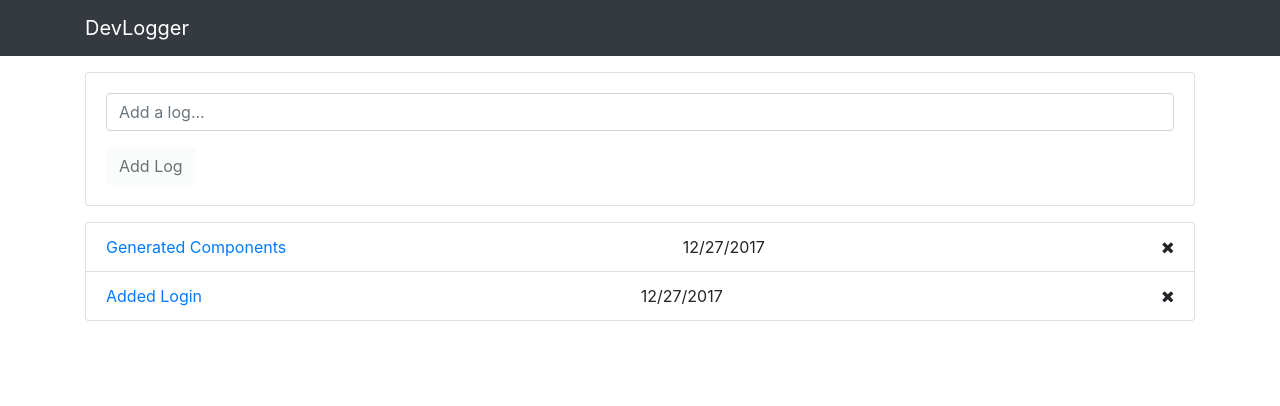
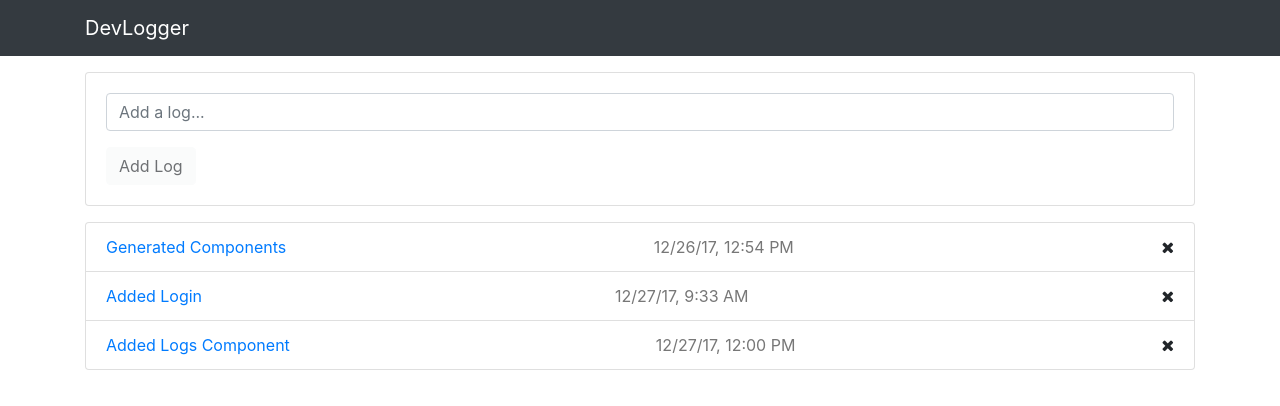
Before and after one commit to BrayanAbraham/devlogger-angular-tutorial, an Angular app: page / in a window 1280 px wide. Shown: the top 406 px of the page. Built offline with nearby package versions, Linux system fonts and the light colour scheme.

Commit message:
Logs Component and Service

```diff
--- a/src/app/components/logs/logs.component.css
+++ b/src/app/components/logs/logs.component.css
@@ -0,0 +1,3 @@
+.log-date {
+  color: #777;
+}
--- a/src/app/components/logs/logs.component.html
+++ b/src/app/components/logs/logs.component.html
@@ -1,12 +1,10 @@
 <ul class="list-group">
-  <li class="list-group-item d-flex justify-content-between align-items-center">
-    <a href=""> Generated Components</a>
-    <span class="log-date">12/27/2017</span>
-    <i class="fa fa-remove"></i>
-  </li>
-  <li class="list-group-item d-flex justify-content-between align-items-center">
-    <a href=""> Added Login</a>
-    <span class="log-date">12/27/2017</span>
+  <li
+    *ngFor="let log of logs"
+    class="list-group-item d-flex justify-content-between align-items-center"
+  >
+    <a href="#"> {{ log.text }}</a>
+    <span class="log-date">{{ log.date | date: "short" }}</span>
     <i class="fa fa-remove"></i>
   </li>
 </ul>
--- a/src/app/components/logs/logs.component.ts
+++ b/src/app/components/logs/logs.component.ts
@@ -1,15 +1,17 @@
 import { Component, OnInit } from '@angular/core';
+import { Log } from 'src/app/models/Log';
+import { LogsService } from 'src/app/services/logs.service';
 
 @Component({
   selector: 'app-logs',
   templateUrl: './logs.component.html',
-  styleUrls: ['./logs.component.css']
+  styleUrls: ['./logs.component.css'],
 })
 export class LogsComponent implements OnInit {
-
-  constructor() { }
+  logs: Log[];
+  constructor(private logsService: LogsService) {}
 
   ngOnInit(): void {
+    this.logs = this.logsService.getLogs();
   }
-
 }
--- /dev/null
+++ b/src/app/models/Log.ts
@@ -0,0 +1,5 @@
+export interface Log {
+  id: string;
+  text: string;
+  date: any;
+}
--- /dev/null
+++ b/src/app/services/logs.service.ts
@@ -0,0 +1,29 @@
+import { Injectable } from '@angular/core';
+import { Log } from '../models/Log';
+
+@Injectable({
+  providedIn: 'root',
+})
+export class LogsService {
+  logs: Log[];
+
+  constructor() {
+    this.logs = [
+      {
+        id: '1',
+        text: 'Generated Components',
+        date: new Date('12/26/2017 12:54:23'),
+      },
+      { id: '2', text: 'Added Login', date: new Date('12/27/2017 9:33:13') },
+      {
+        id: '3',
+        text: 'Added Logs Component',
+        date: new Date('12/27/2017 12:00:23'),
+      },
+    ];
+  }
+
+  getLogs() {
+    return this.logs;
+  }
+}
```
Also changed, not shown: src/app/app.module.ts (+4 -6 lines).
